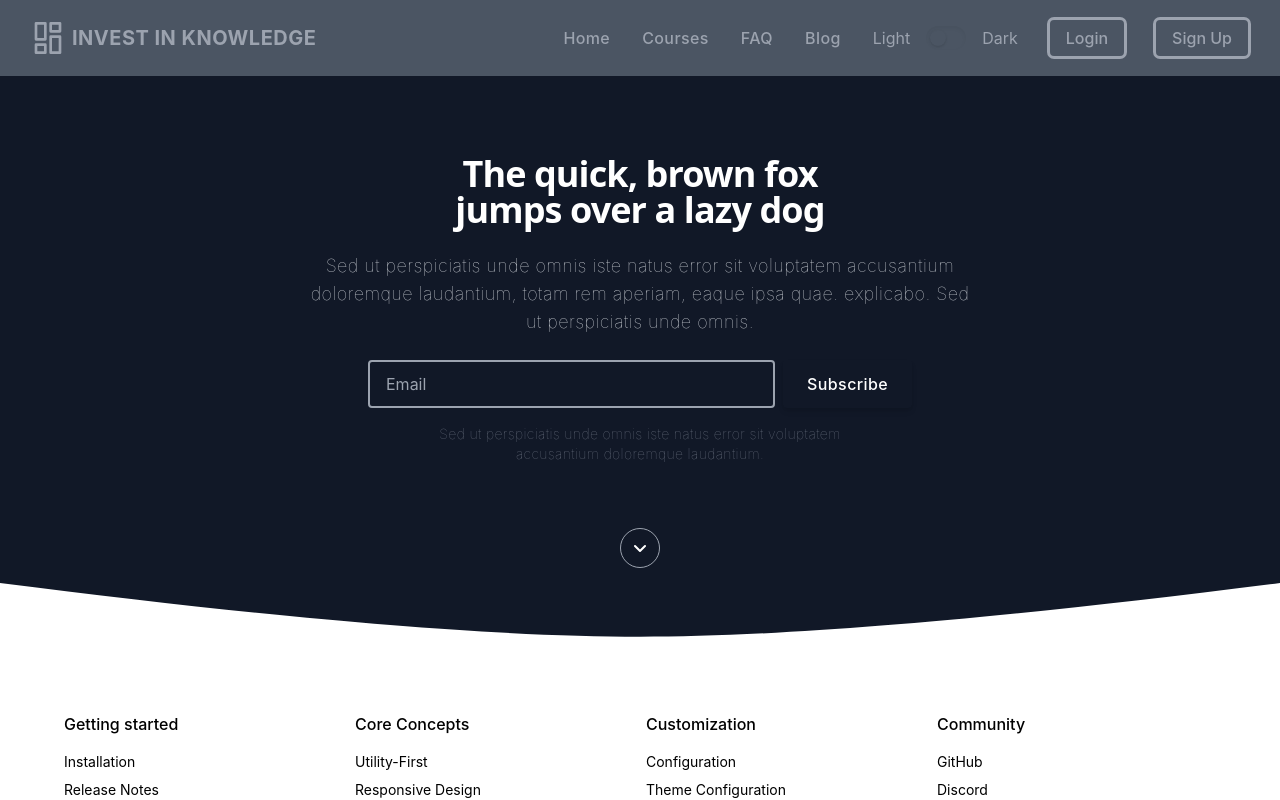
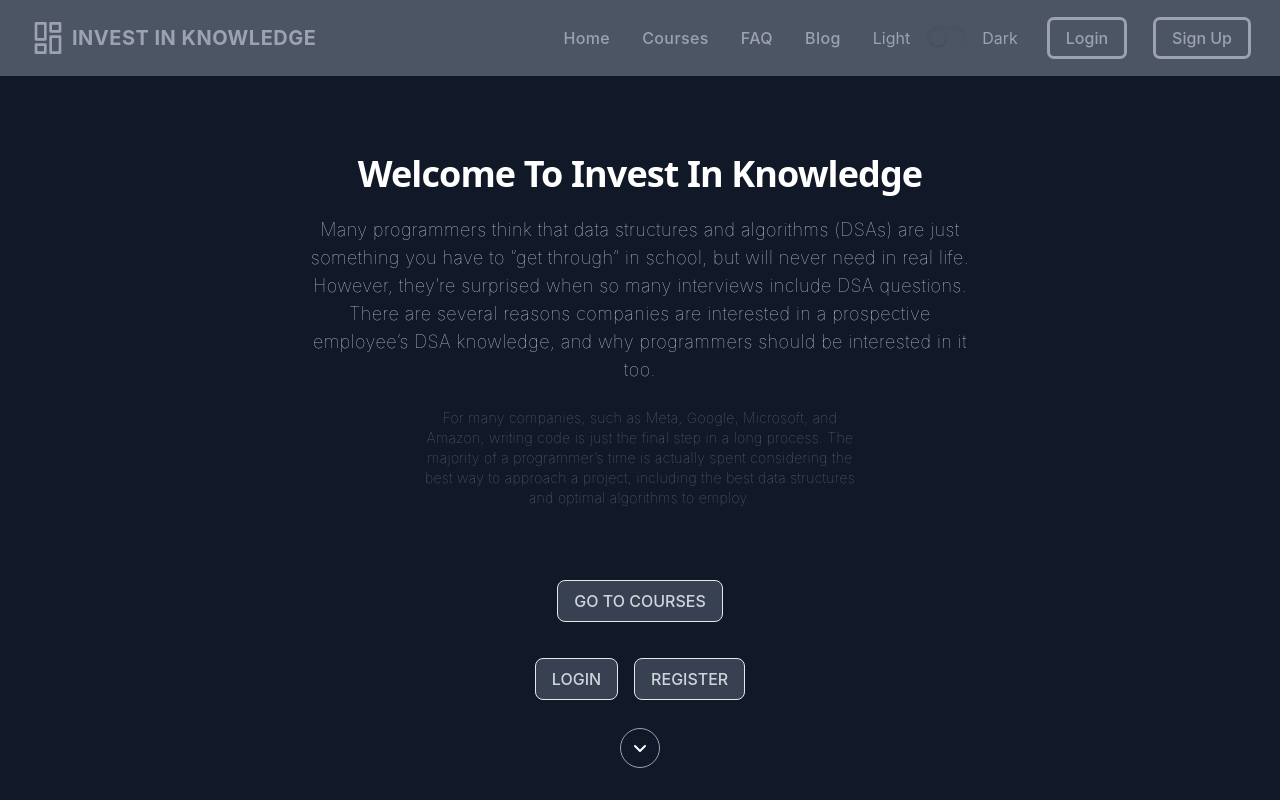
Before and after one commit to yusuf-khan-swd/invest-in-knowledge-client, a React (Create React App) app: page / in a window 1280 px wide. Shown: the top 800 px of the page. Built offline with nearby package versions, Linux system fonts and the light colour scheme; no server answers.

Commit message:
homepage style done

```diff
--- a/src/Pages/Home/Home.js
+++ b/src/Pages/Home/Home.js
@@ -1,54 +1,58 @@
-import React from 'react';
+import React from "react";
+import { Link } from "react-router-dom";
 
 const Home = () => {
   return (
-    <div className="relative bg-gray-900">
+    <div className="relative bg-gray-900 pb-12">
       <div className="absolute inset-x-0 bottom-0">
-        <svg
-          viewBox="0 0 224 12"
-          fill="currentColor"
-          className="w-full -mb-1 text-white"
-          preserveAspectRatio="none"
-        >
-          <path d="M0,0 C48.8902582,6.27314026 86.2235915,9.40971039 112,9.40971039 C137.776408,9.40971039 175.109742,6.27314026 224,0 L224,12.0441132 L0,12.0441132 L0,0 Z" />
-        </svg>
       </div>
       <div className="px-4 py-16 mx-auto sm:max-w-xl md:max-w-full lg:max-w-screen-xl md:px-24 lg:px-8 lg:py-20">
         <div className="relative max-w-2xl sm:mx-auto sm:max-w-xl md:max-w-2xl sm:text-center">
           <h2 className="mb-6 font-sans text-3xl font-bold tracking-tight text-white sm:text-4xl sm:leading-none">
-            The quick, brown fox
-            <br className="hidden md:block" />
-            jumps over a{' '}
-            <span className="relative inline-block">
-              lazy dog{' '}
-              <div className="w-full h-3 -mt-3 bg-deep-purple-accent-400" />
-            </span>
+            Welcome To Invest In Knowledge
           </h2>
           <p className="mb-6 text-base font-thin tracking-wide text-gray-300 md:text-lg">
-            Sed ut perspiciatis unde omnis iste natus error sit voluptatem
-            accusantium doloremque laudantium, totam rem aperiam, eaque ipsa
-            quae. explicabo. Sed ut perspiciatis unde omnis.
+            Many programmers think that data structures and algorithms (DSAs)
+            are just something you have to “get through” in school, but will
+            never need in real life. However, they’re surprised when so many
+            interviews include DSA questions. There are several reasons
+            companies are interested in a prospective employee’s DSA knowledge,
+            and why programmers should be interested in it too.
           </p>
-          <form className="flex flex-col items-center w-full mb-4 md:flex-row md:px-16">
-            <input
-              placeholder="Email"
-              required
-              type="text"
-              className="flex-grow w-full h-12 px-4 mb-3 text-white transition duration-200 bg-transparent border-2 border-gray-400 rounded appearance-none md:mr-2 md:mb-0 focus:border-deep-purple-accent-200 focus:outline-none focus:shadow-outline"
-            />
-            <button
-              type="submit"
-              className="inline-flex items-center justify-center w-full h-12 px-6 font-medium tracking-wide text-white transition duration-200 rounded shadow-md md:w-auto bg-deep-purple-accent-400 hover:bg-deep-purple-accent-700 focus:shadow-outline focus:outline-none"
-            >
-              Subscribe
-            </button>
-          </form>
           <p className="max-w-md mb-10 text-xs font-thin tracking-wide text-gray-500 sm:text-sm sm:mx-auto md:mb-16">
-            Sed ut perspiciatis unde omnis iste natus error sit voluptatem
-            accusantium doloremque laudantium.
+            For many companies, such as Meta, Google, Microsoft, and Amazon,
+            writing code is just the final step in a long process. The majority
+            of a programmer’s time is actually spent considering the best way to
+            approach a project, including the best data structures and optimal
+            algorithms to employ.
           </p>
-          <a
-            href="/"
+          <div className="mb-5">
+            <div className="mb-5">
+              <Link to='/courses'>
+                <button
+                  className='inline-flex border uppercase m-2 items-center justify-center py-2 px-4 font-medium transition-colors duration-200 rounded-lg text-gray-300 bg-gray-700 hover:bg-gray-600'
+                >
+                  Go To Courses
+                </button>
+              </Link>
+            </div>
+            <Link to='/courses'>
+              <button
+                className='inline-flex border uppercase m-2 items-center justify-center py-2 px-4 font-medium transition-colors duration-200 rounded-lg text-gray-300 bg-gray-700 hover:bg-gray-600'
+              >
+                Login
+              </button>
+            </Link>
+            <Link to='/courses'>
+              <button
+                className='inline-flex border uppercase m-2 items-center justify-center py-2 px-4 font-medium transition-colors duration-200 rounded-lg text-gray-300 bg-gray-700 hover:bg-gray-600'
+              >
+                Register
+              </button>
+            </Link>
+          </div>
+          <Link
+            to="/courses"
             aria-label="Scroll down"
             className="flex items-center justify-center w-10 h-10 mx-auto text-white duration-300 transform border border-gray-400 rounded-full hover:text-teal-accent-400 hover:border-teal-accent-400 hover:shadow hover:scale-110"
           >
@@ -61,7 +65,7 @@ const Home = () => {
             >
               <path d="M10.293,3.293,6,7.586,1.707,3.293A1,1,0,0,0,.293,4.707l5,5a1,1,0,0,0,1.414,0l5-5a1,1,0,1,0-1.414-1.414Z" />
             </svg>
-          </a>
+          </Link>
         </div>
       </div>
     </div>
```
